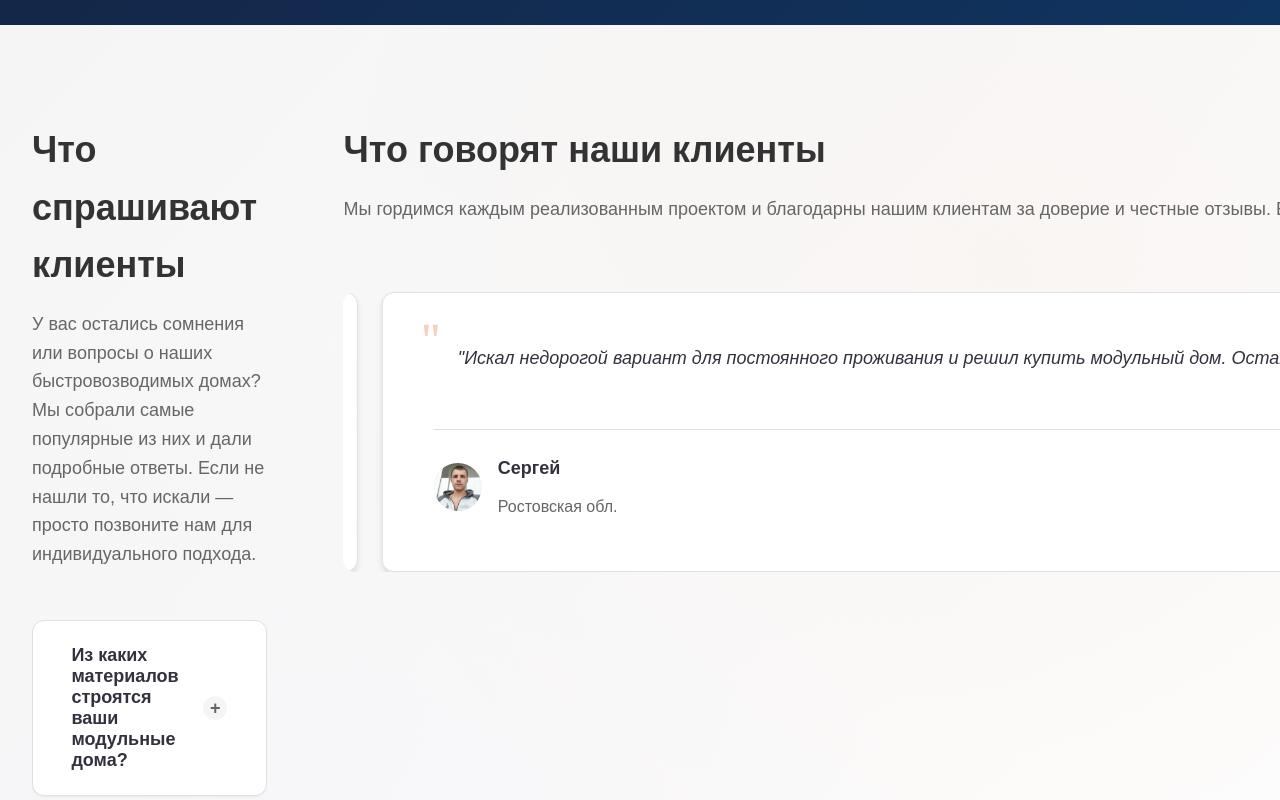
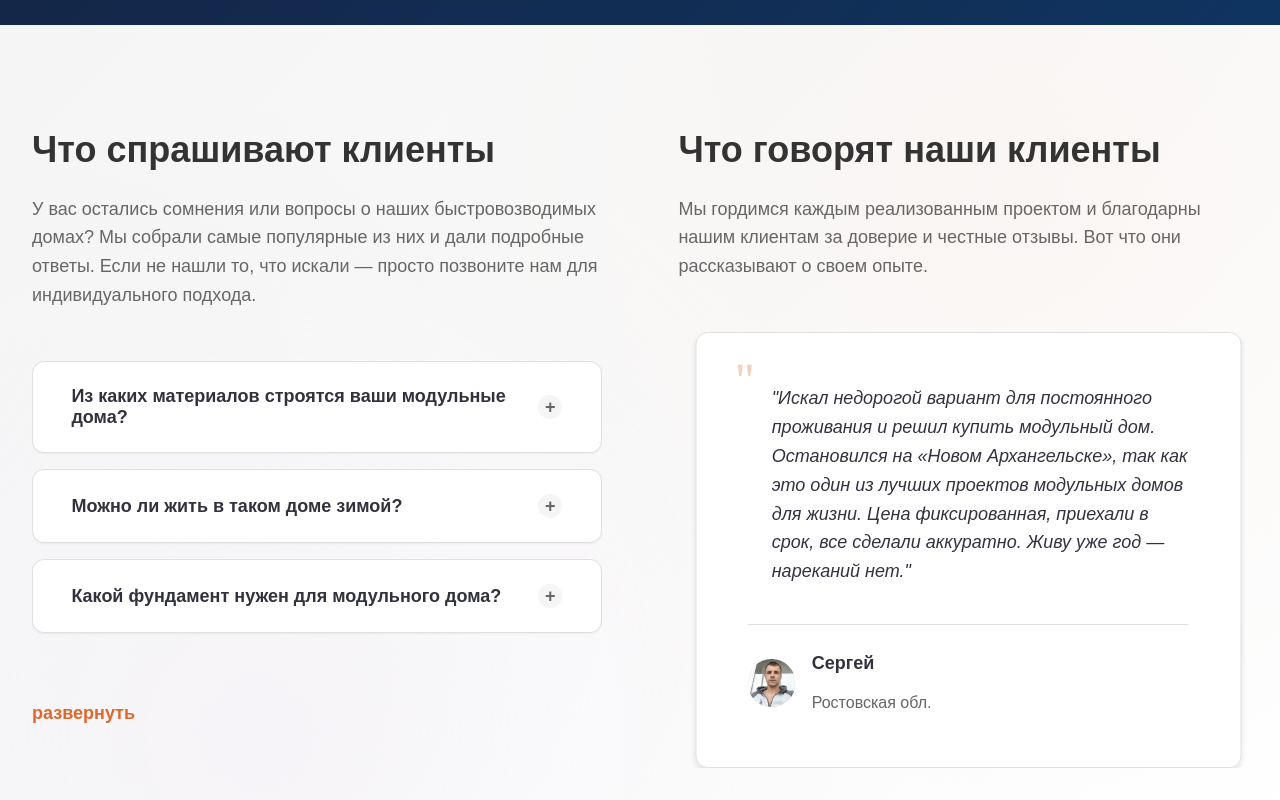
Before and after one commit to litvinenko88/Easy-House, a Next.js app: page /otzyvy in a window 1280 px wide. Shown: the part 3920-4720 px from the top of the page. Built offline with nearby package versions, Linux system fonts and the light colour scheme; no server answers.

Commit message:
Страница отзывов готова

```diff
--- a/src/components/FAQReviews/FAQReviews.module.css
+++ b/src/components/FAQReviews/FAQReviews.module.css
@@ -34,6 +34,8 @@
   grid-template-columns: 1fr 1fr;
   gap: var(--spacing-2xl);
   align-items: start;
+  max-width: 100%;
+  overflow: hidden;
 }
 
 .faqSection,
@@ -41,6 +43,7 @@
   min-height: 600px;
   display: flex;
   flex-direction: column;
+  min-width: 0;
 }
 
 @media (max-width: 1024px) {
--- a/src/components/FAQReviews/Reviews/Reviews.module.css
+++ b/src/components/FAQReviews/Reviews/Reviews.module.css
@@ -2,6 +2,9 @@
   height: 100%;
   display: flex;
   flex-direction: column;
+  width: 100%;
+  max-width: 100%;
+  overflow: hidden;
 }
 
 .header {
@@ -23,6 +26,8 @@
   border-radius: var(--border-radius-lg);
   margin-bottom: var(--spacing-lg);
   touch-action: pan-y;
+  width: 100%;
+  max-width: 100%;
 }
 
 .slidesContainer {
```
